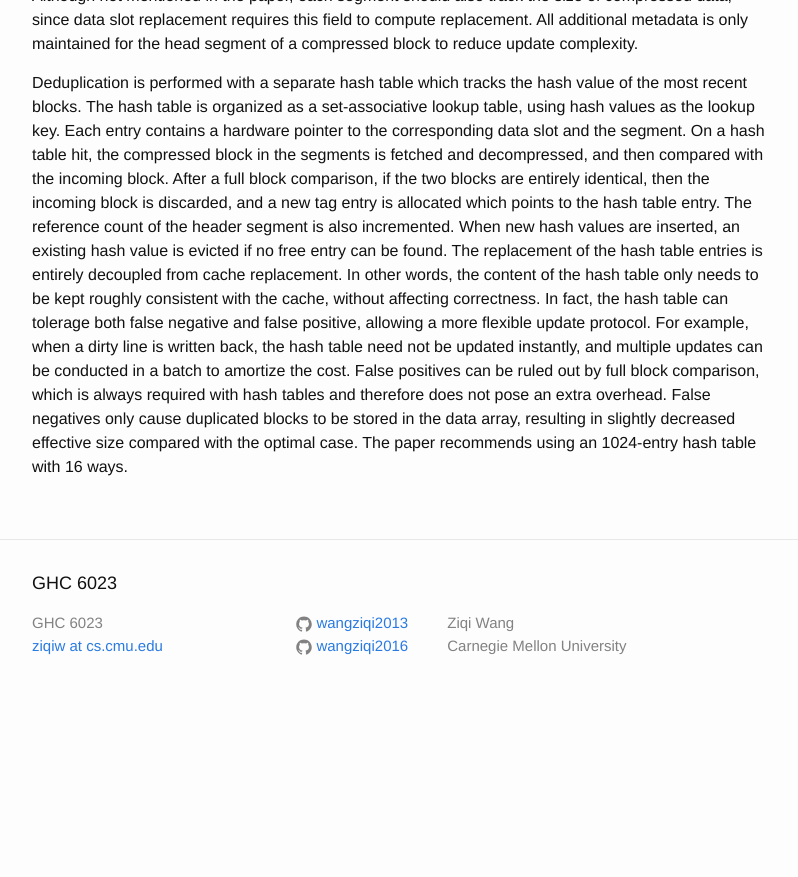
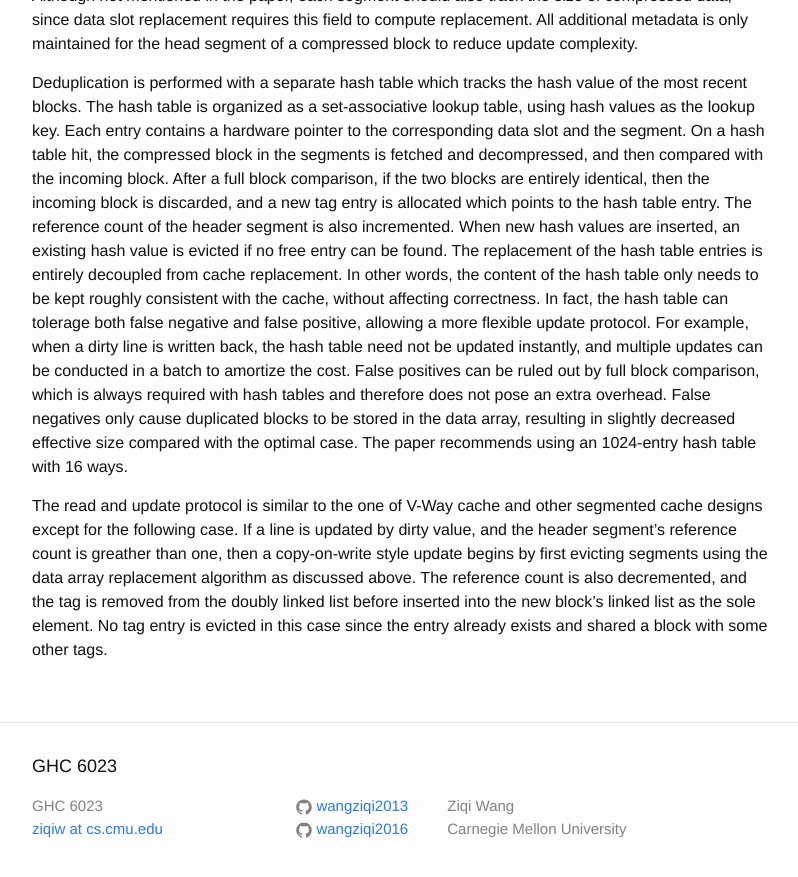
Before and after one commit to wangziqi2013/wangziqi2013.github.io, a Jekyll site: the page built from _posts/2020-07-22-2dcc.markdown, in a window 1280 px wide and 900 px high, scrolled down 2473 px. Shown: the top 877 px of the window, without its empty margins (238-1036 px from the left). Built offline with Jekyll 4.4.1, drawn with Linux system fonts in a browser that asks for light colours; before the commit the page ends 3190 px from its top, so only the background shows below that.

Commit message:
Adding cow

```diff
--- a/_posts/2020-07-22-2dcc.markdown
+++ b/_posts/2020-07-22-2dcc.markdown
@@ -114,3 +114,10 @@ False positives can be ruled out by full block comparison, which is always requi
 does not pose an extra overhead. False negatives only cause duplicated blocks to be stored in the data array, resulting
 in slightly decreased effective size compared with the optimal case.
 The paper recommends using an 1024-entry hash table with 16 ways.
+
+The read and update protocol is similar to the one of V-Way cache and other segmented cache designs except for the
+following case. If a line is updated by dirty value, and the header segment's reference count is greather than one,
+then a copy-on-write style update begins by first evicting segments using the data array replacement algorithm as
+discussed above. The reference count is also decremented, and the tag is removed from the doubly linked list before
+inserted into the new block's linked list as the sole element. No tag entry is evicted in this case since the entry
+already exists and shared a block with some other tags.
```
